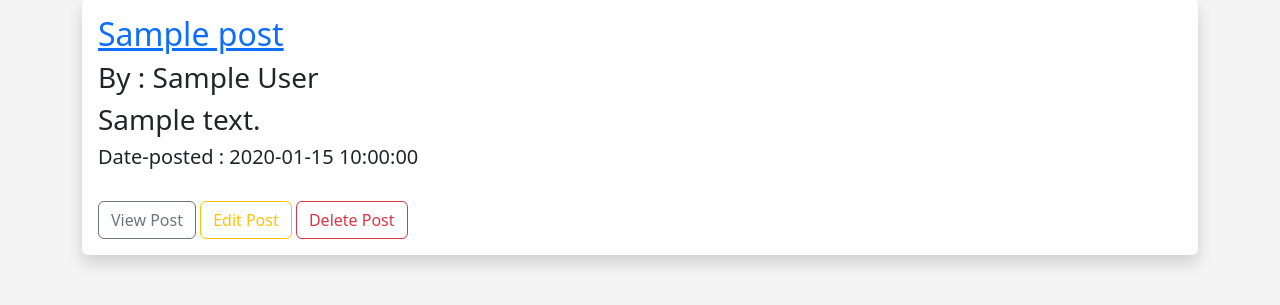
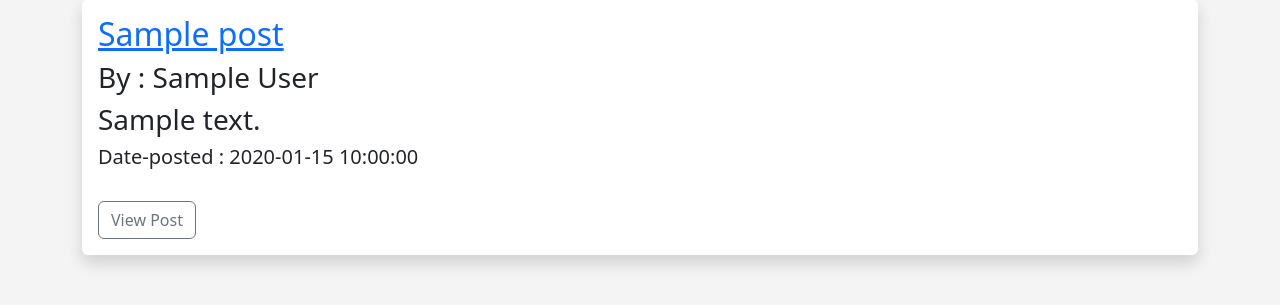
Before and after one commit to aroranubhav/Simple-Blog, a Flask app: page /blog-posts in a window 1280 px wide. Shown: the part 137-442 px from the top of the page. Run offline with Flask 2, Linux system fonts and the light colour scheme; tables that the repository leaves empty hold one stand-in row (values such as "Sample post").

Commit message:
correct user can edit and delete posts

```diff
--- a/app.py
+++ b/app.py
@@ -300,6 +300,7 @@ def edit_blog_post(post_id):
         post = post)
 
 @app.route('/posts/delete/<int:post_id>')
+@login_required
 def delete_blog_post(post_id):
     post = Posts.query.get_or_404(post_id)
 
--- a/templates/blog_post.html
+++ b/templates/blog_post.html
@@ -18,7 +18,7 @@
 
     </div>
 
-
+    {% if post.user.id == current_user.id %}
         <a href="{{ url_for('edit_blog_post', post_id = post.id) }}" class="btn btn-outline-warning">
             Edit Post
         </a>
@@ -26,6 +26,7 @@
         <a href="{{ url_for('delete_blog_post', post_id = post.id)}}" class="btn btn-outline-danger">
             Delete Post
         </a>
+    {% endif %}
 
     <a href="{{ url_for('get_blog_posts')}}" class="btn btn-outline-secondary">
         All Posts
--- a/templates/blog_posts.html
+++ b/templates/blog_posts.html
@@ -27,11 +27,16 @@
                 View Post
             </a>
 
-            <a href="{{ url_for('edit_blog_post', post_id = post.id)}}" class="btn btn-outline-warning">
-                Edit Post
-            </a>
+            {% if current_user.id == post.user.id %}
 
-            <a href="{{ url_for('delete_blog_post', post_id = post.id) }}" class="btn btn-outline-danger">Delete Post</a>
+                <a href="{{ url_for('edit_blog_post', post_id = post.id)}}" class="btn btn-outline-warning">
+                    Edit Post
+                </a>
+
+                <a href="{{ url_for('delete_blog_post', post_id = post.id) }}" class="btn btn-outline-danger">
+                    Delete Post
+                </a>
+            {% endif %}
         </div>
 
    {% endfor %}
```
Lines whose indentation alone changed are shown as unchanged.
